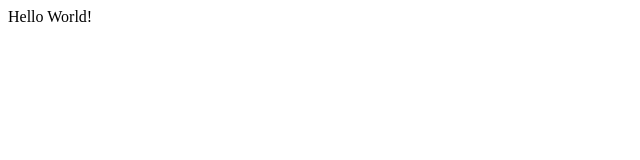
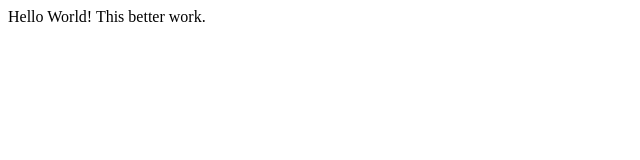
Before and after one commit to kevincheng0/Lxr82.github.io, a plain HTML site: page index.html in a window 1280 px wide. Shown: the whole page, without its empty margins (0-640 px from the left). Drawn offline with Linux system fonts and the light colour scheme.

Commit message:
Update index.html

```diff
--- a/index.html
+++ b/index.html
@@ -7,5 +7,6 @@
 </head>
 <body>
     Hello World!
+    This better work.
 </body>
 </html>
```
